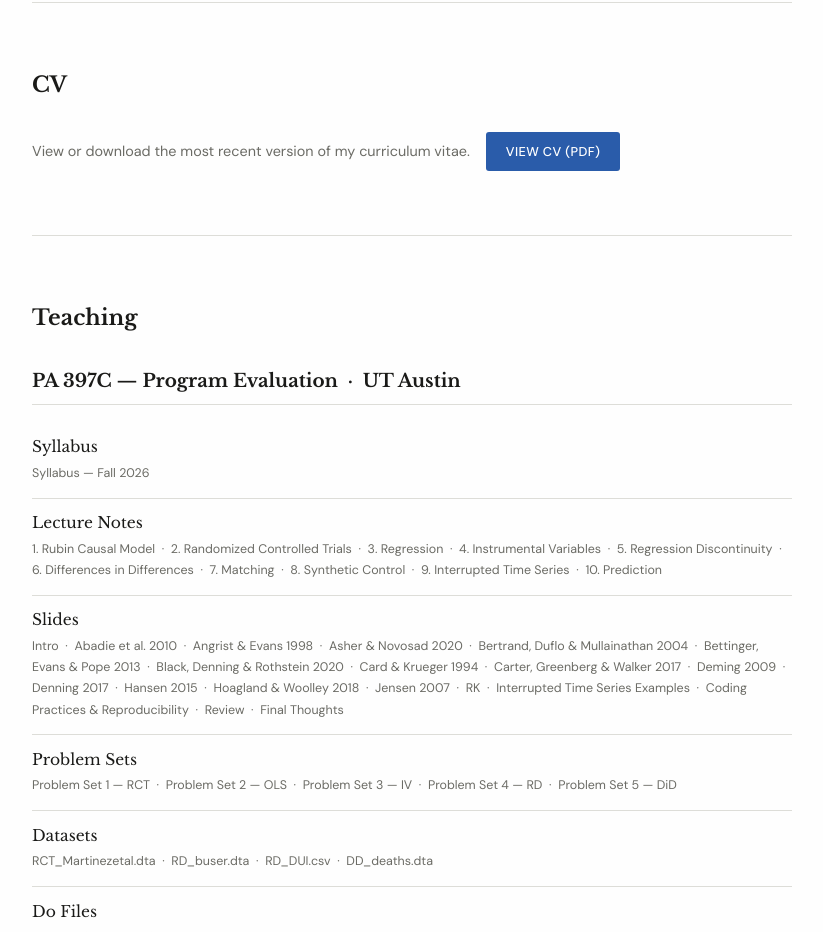
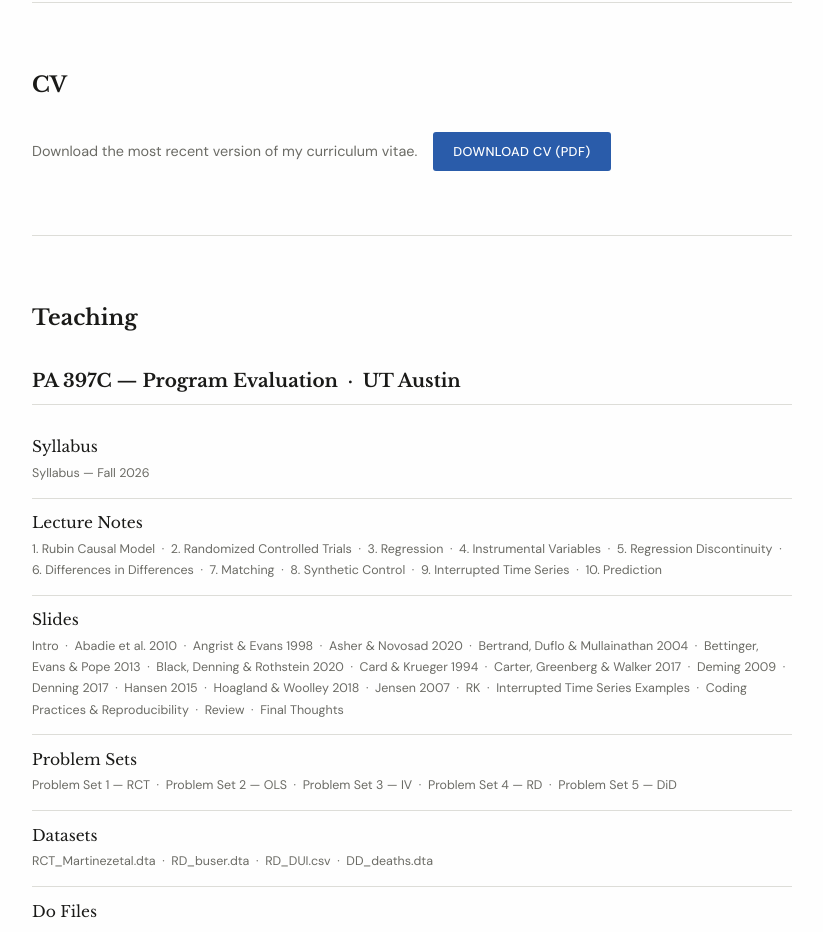
Before and after one commit to jeffdenning/jeffdenning.com, a plain HTML site: page index.html in a window 1280 px wide. Shown: the part 3137-4069 px from the top of the page, without its empty margins (228-1051 px from the left). Drawn offline with nearby package versions, Linux system fonts and the light colour scheme.

Commit message:
Change CV text from View to Download
Co-Authored-By: Claude Opus 5.5 <noreply@anthropic.com>

```diff
--- a/index.html
+++ b/index.html
@@ -435,8 +435,8 @@
     <section id="cv">
       <h2 class="section-label">CV</h2>
       <div class="cv-row">
-        <p style="color:var(--muted); font-size:0.9rem;">View or download the most recent version of my curriculum vitae.</p>
-        <a class="cv-btn" href="DenningCV.pdf" target="_blank">View CV (PDF)</a>
+        <p style="color:var(--muted); font-size:0.9rem;">Download the most recent version of my curriculum vitae.</p>
+        <a class="cv-btn" href="DenningCV.pdf" target="_blank">Download CV (PDF)</a>
       </div>
     </section>
 
```
